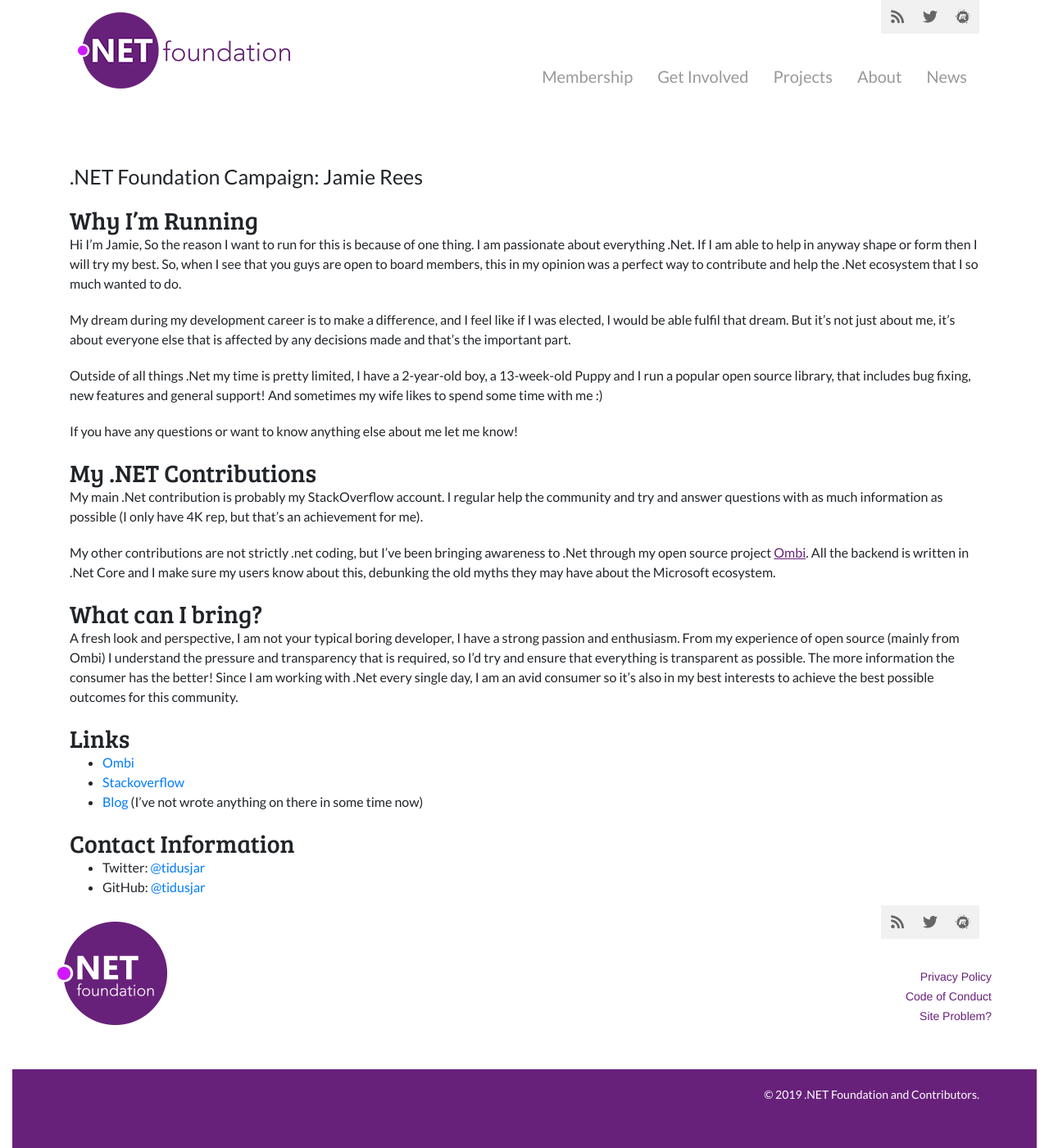
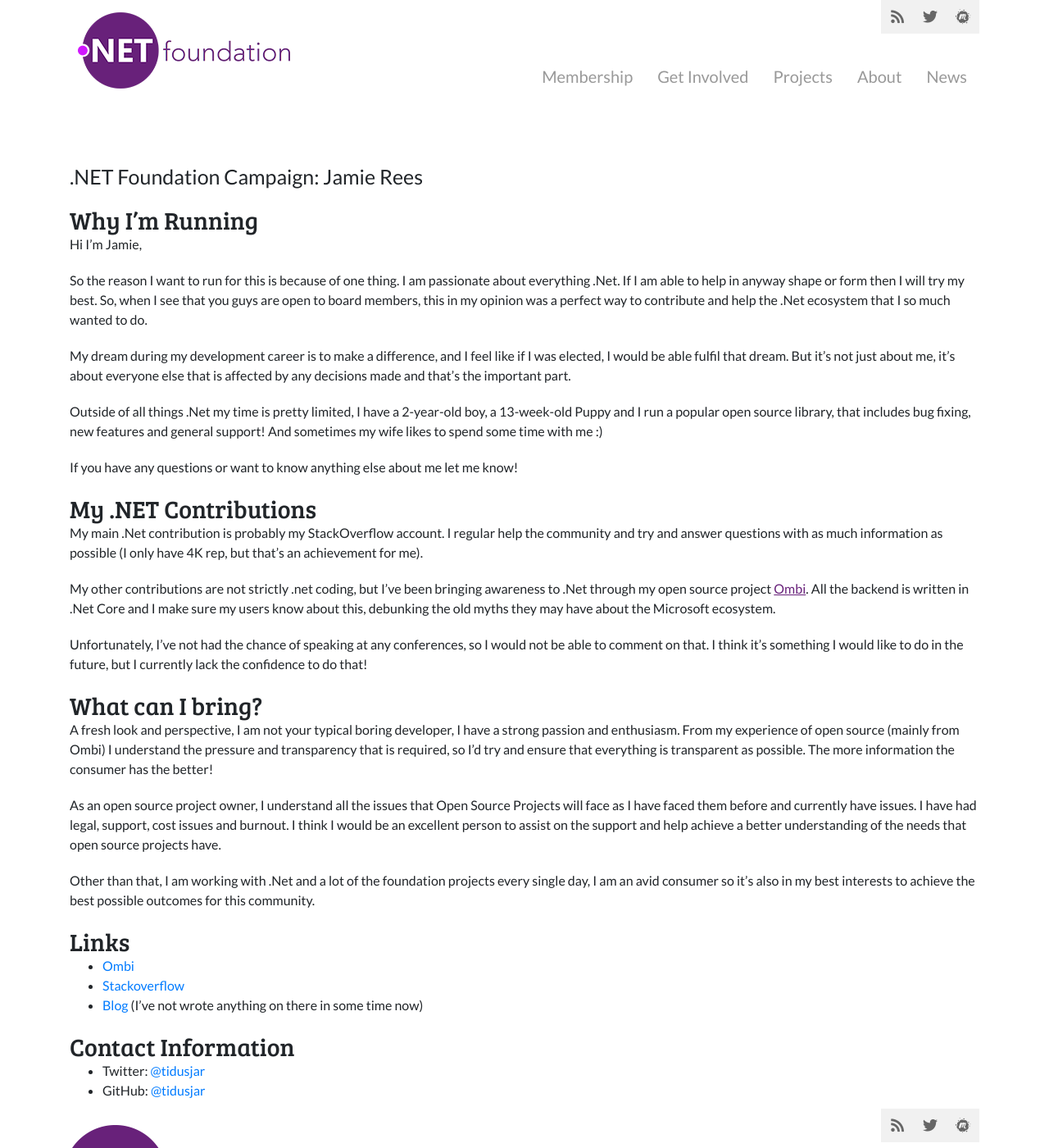
Before and after one commit to dotnet-foundation/election, a Jekyll site: the page built from _campaign-2019/jamie-rees.md, in a window 1280 px wide and 1400 px high. Shown: the whole window at 82% size. Built offline with Jekyll 4.4.1, drawn with Linux system fonts in a browser that asks for light colours; nearby versions of some CDN libraries; comment, search, counter and statistics services are not loaded.

Commit message:
Update jamie-rees.md
further information added

```diff
--- a/_campaign-2019/jamie-rees.md
+++ b/_campaign-2019/jamie-rees.md
@@ -8,6 +8,7 @@ image: https://avatars3.githubusercontent.com/u/6642220?s=400&v=4
 
 ## Why I'm Running
 Hi I'm Jamie,
+
 So the reason I want to run for this is because of one thing. I am passionate about everything .Net. If I am able to help in anyway shape or form then I will try my best. So, when I see that you guys are open to board members, this in my opinion was a perfect way to contribute and help the .Net ecosystem that I so much wanted to do.
 
 My dream during my development career is to make a difference, and I feel like if I was elected, I would be able fulfil that dream. But it's not just about me, it's about everyone else that is affected by any decisions made and that's the important part.
@@ -21,10 +22,15 @@ My main .Net contribution is probably my StackOverflow account. I regular help t
 
 My other contributions are not strictly .net coding, but I've been bringing awareness to .Net through my open source project [Ombi](https://github.com/tidusjar/ombi). All the backend is written in .Net Core and I make sure my users know about this, debunking the old myths they may have about the Microsoft ecosystem.
 
+Unfortunately, I've not had the chance of speaking at any conferences, so I would not be able to comment on that. I think it's something I would like to do in the future, but I currently lack the confidence to do that!
+
 ## What can I bring?
 A fresh look and perspective, I am not your typical boring developer, I have a strong passion and enthusiasm.
 From my experience of open source (mainly from Ombi) I understand the pressure and transparency that is required, so I'd try and ensure that everything is transparent as possible. The more information the consumer has the better!
-Since I am working with .Net every single day, I am an avid consumer so it's also in my best interests to achieve the best possible outcomes for this community.
+
+As an open source project owner, I understand all the issues that Open Source Projects will face as I have faced them before and currently have issues. I have had legal, support, cost issues and burnout. I think I would be an excellent person to assist on the support and help achieve a better understanding of the needs that open source projects have.
+
+Other than that, I am working with .Net and a lot of the foundation projects every single day, I am an avid consumer so it's also in my best interests to achieve the best possible outcomes for this community.
 
 ## Links
 * [Ombi](https://github.com/tidusjar/ombi)
```
